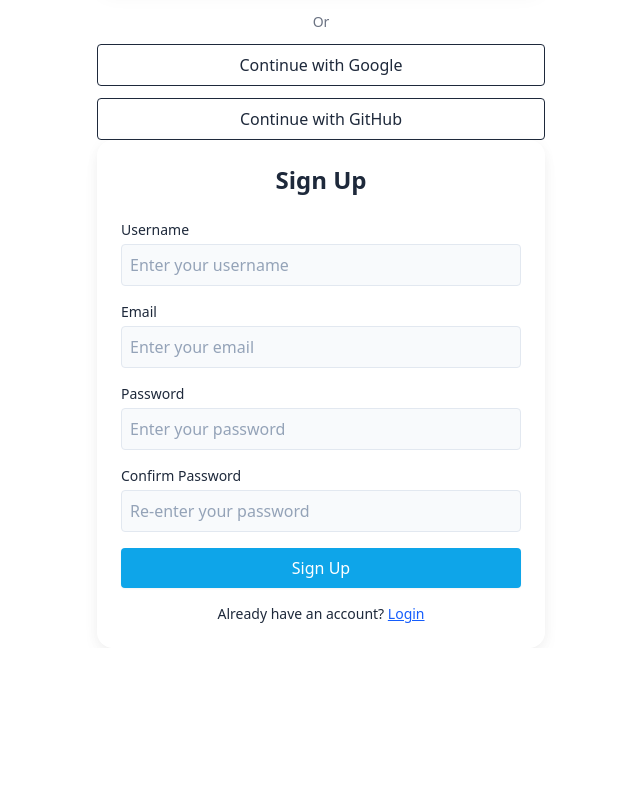
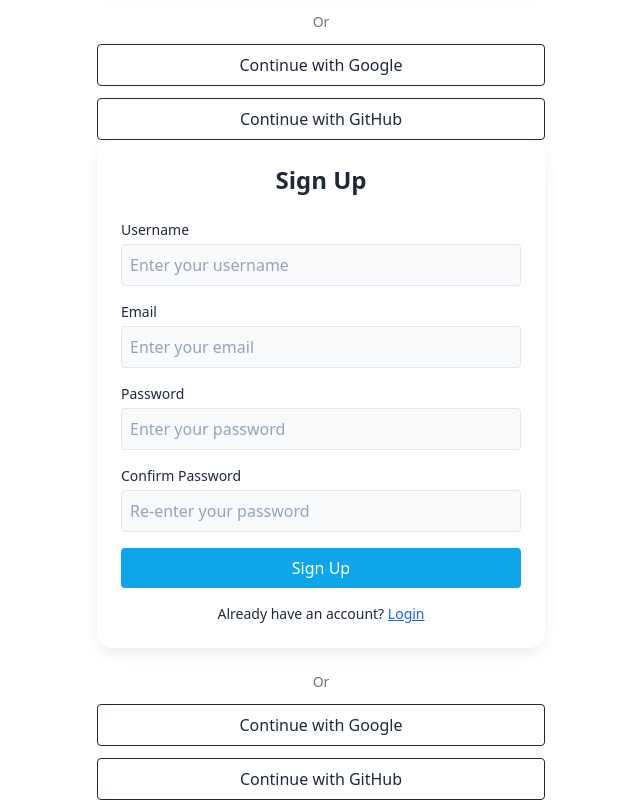
Before and after one commit to Project-ORDO/ordo-client, a React (Vite) app: page / in a window 1280 px wide. Shown: the part 532-1332 px from the top of the page, without its empty margins (319-959 px from the left). Before the commit the page ends 1180 px from the top, so only its background shows below. Built offline with nearby package versions, Linux system fonts and the light colour scheme.

Commit message:
feat: add the google and github button on signup

```diff
--- a/src/pages/user/Signup.jsx
+++ b/src/pages/user/Signup.jsx
@@ -8,6 +8,7 @@ const SignupPage = () => {
   };
 
   return (
+    <div className="max-w-md mx-auto">
       <AuthForm
         heading="Sign Up"
         onSubmit={handleSignup}
@@ -47,6 +48,19 @@ const SignupPage = () => {
           },
         ]}
       />
+      {/* Social Login Buttons BELOW the form */}
+      <div className="mt-6 space-y-3 text-center">
+        <p className="text-gray-500 text-sm">Or</p>
+
+        <button className="w-full border py-2 rounded hover:bg-gray-100 font-medium">
+          Continue with Google
+        </button>
+
+        <button className="w-full border py-2 rounded hover:bg-gray-100 font-medium">
+          Continue with GitHub
+        </button>
+      </div>
+    </div>
   );
 };
 
```
Lines whose indentation alone changed are shown as unchanged.
